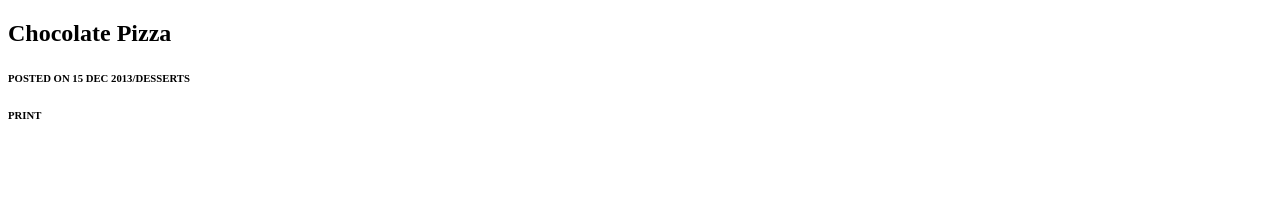
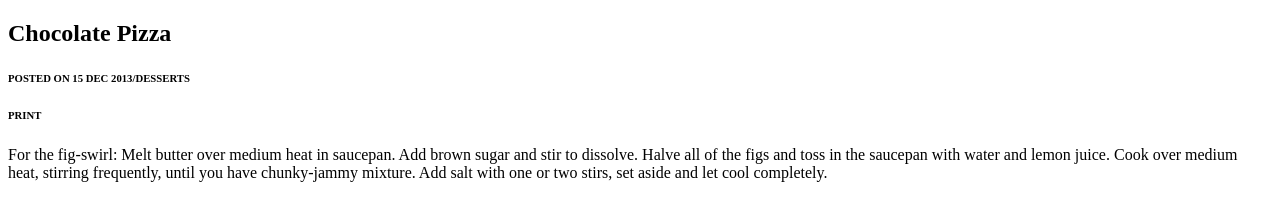
Before and after one commit to OCDAmmo3/chocolate-pizza, a plain HTML site: page index.html in a window 1280 px wide. Drawn offline with Linux system fonts and the light colour scheme.

Commit message:
Added paragraph 1

```diff
--- a/index.html
+++ b/index.html
@@ -14,7 +14,7 @@
             <h6>PRINT</h6>
         </section>
         <section id="paras">
-
+            <p>For the fig-swirl: Melt butter over medium heat in saucepan. Add brown sugar and stir to dissolve. Halve all of the figs and toss in the saucepan with water and lemon juice. Cook over medium heat, stirring frequently, until you have chunky-jammy mixture. Add salt with one or two stirs, set aside and let cool completely. </p>
         </section>
         <section id="lists">
 
```
